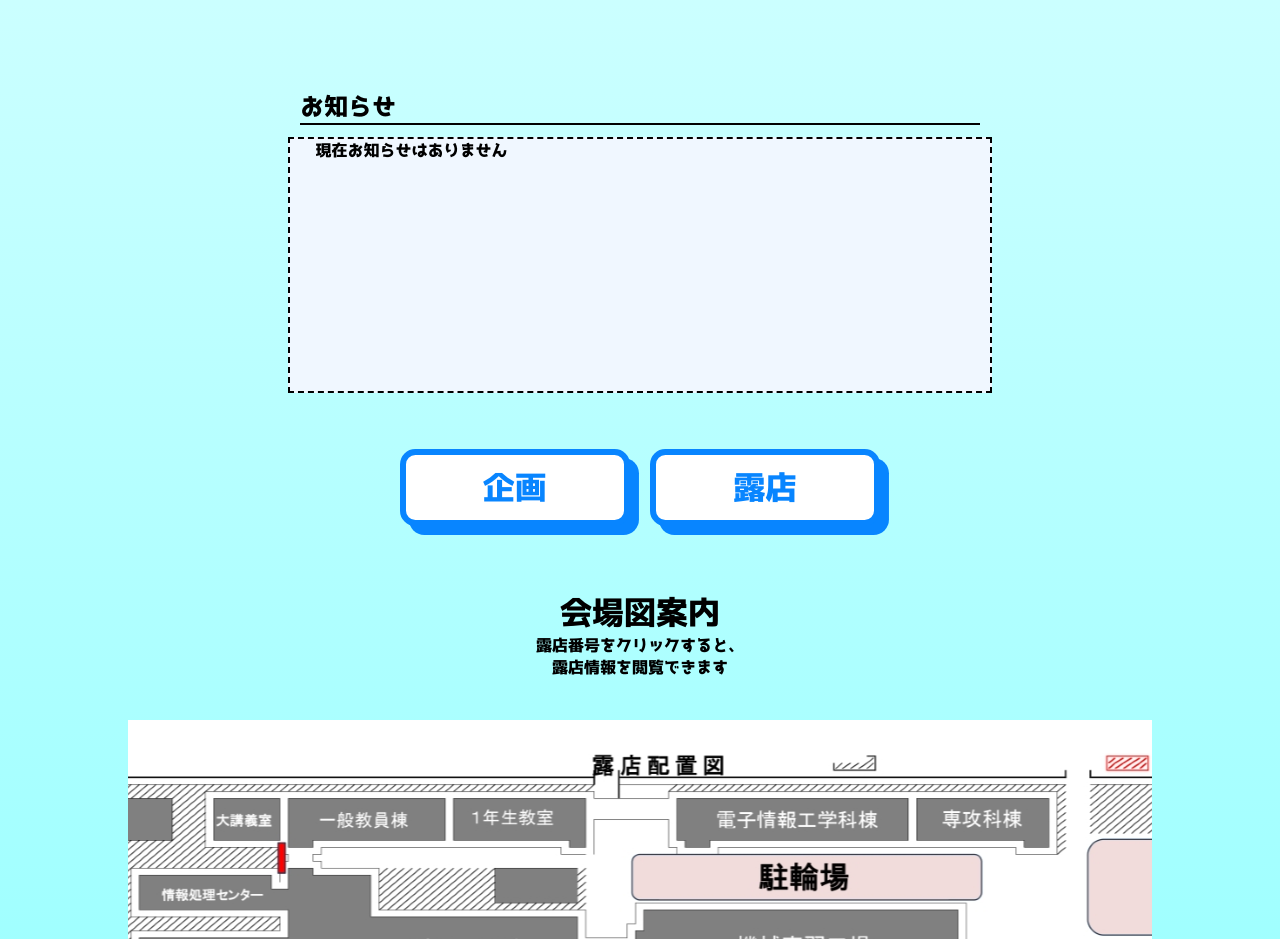
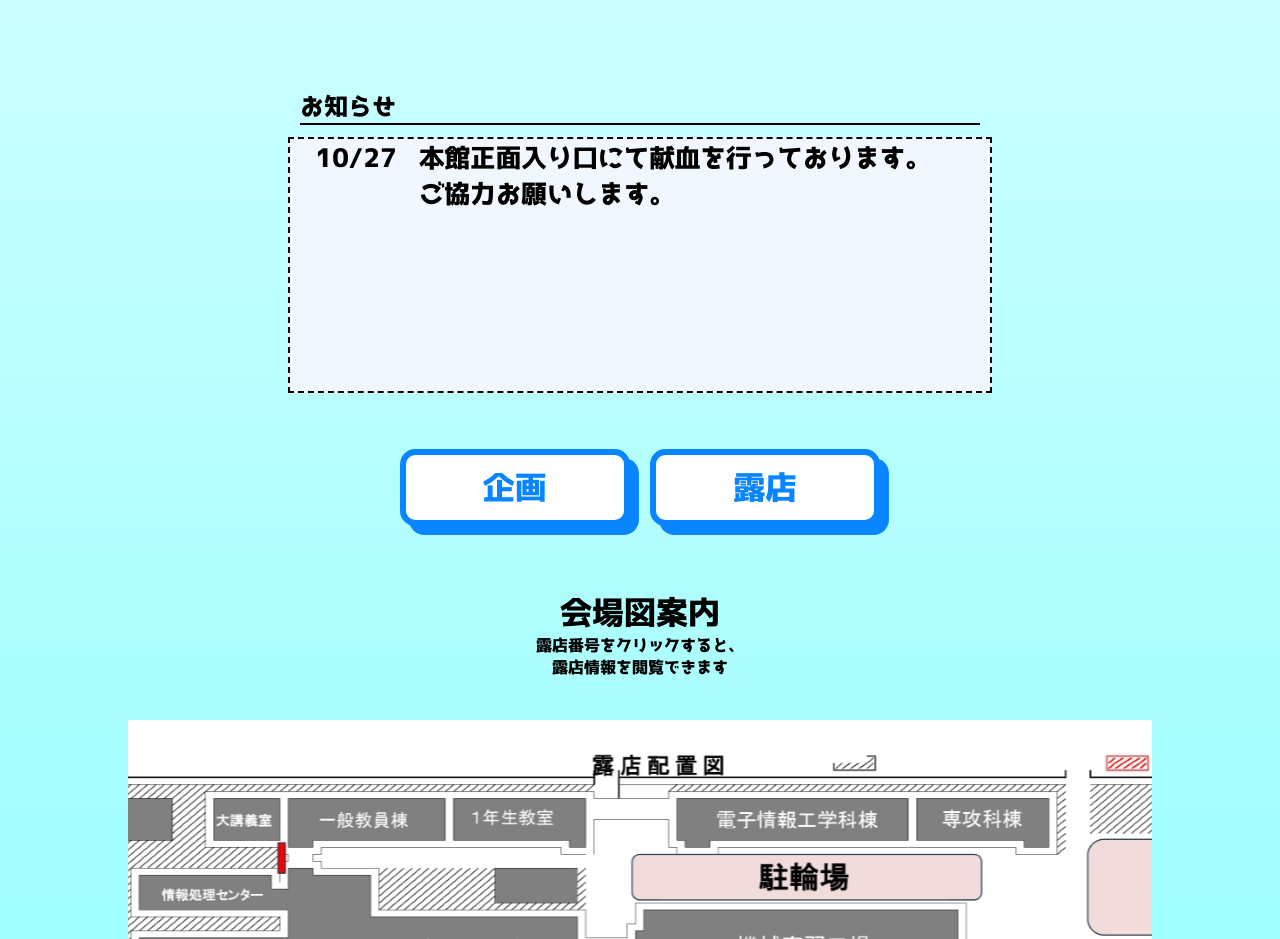
Before and after one commit to nitfc-festival-system-team/2023hp, a Next.js app: page / in a window 1280 px wide. Shown: the part 1140-2079 px from the top of the page. Built offline with nearby package versions, Linux system fonts and the light colour scheme; a web font is replaced by a local one.

Commit message:
情報追加とDBのurlをop

```diff
--- a/src/components/NoticeList.tsx
+++ b/src/components/NoticeList.tsx
@@ -55,7 +55,7 @@ const NoticeItem = ({
   fontSize: number;
 }) => {
   const router = useRouter();
-  const date = notice.date.getMonth() + "/" + notice.date.getDay();
+  const date = notice.date.getMonth() + "/" + notice.date.getDate();
 
   const handleNoticeClick = () => {
     if (notice.url) {
@@ -73,7 +73,11 @@ const NoticeItem = ({
     >
       <div>{date}</div>
       <p>&nbsp;&nbsp;&nbsp;</p>
-      <div style={{ whiteSpace: "nowrap" }}>{notice.title}</div>
+      <div>
+        {notice.title.split("\n").map((t, index) => (
+          <div key={index}>{t}</div>
+        ))}
+      </div>
       <p>&nbsp;&nbsp;</p>
       <div style={{ cursor: "pointer" }}>
         {notice.url && (
--- a/src/db/notice.ts
+++ b/src/db/notice.ts
@@ -1,9 +1,8 @@
 import { NoticeType } from "@/types/notice";
 
 export const notices: NoticeType[] = [
-  // {
-  //   title: "お知らせ1",
-  //   url: "https://example.com",
-  //   date: new Date(2023, 10, 9),
-  // },
+  {
+    title: `本館正面入り口にて献血を行っております。\nご協力お願いします。`,
+    date: new Date(2023, 10, 27),
+  },
 ];
--- a/src/types/notice.ts
+++ b/src/types/notice.ts
@@ -1,5 +1,5 @@
 export type NoticeType = {
   title: string;
-  url: string;
+  url?: string;
   date: Date;
 };
```
